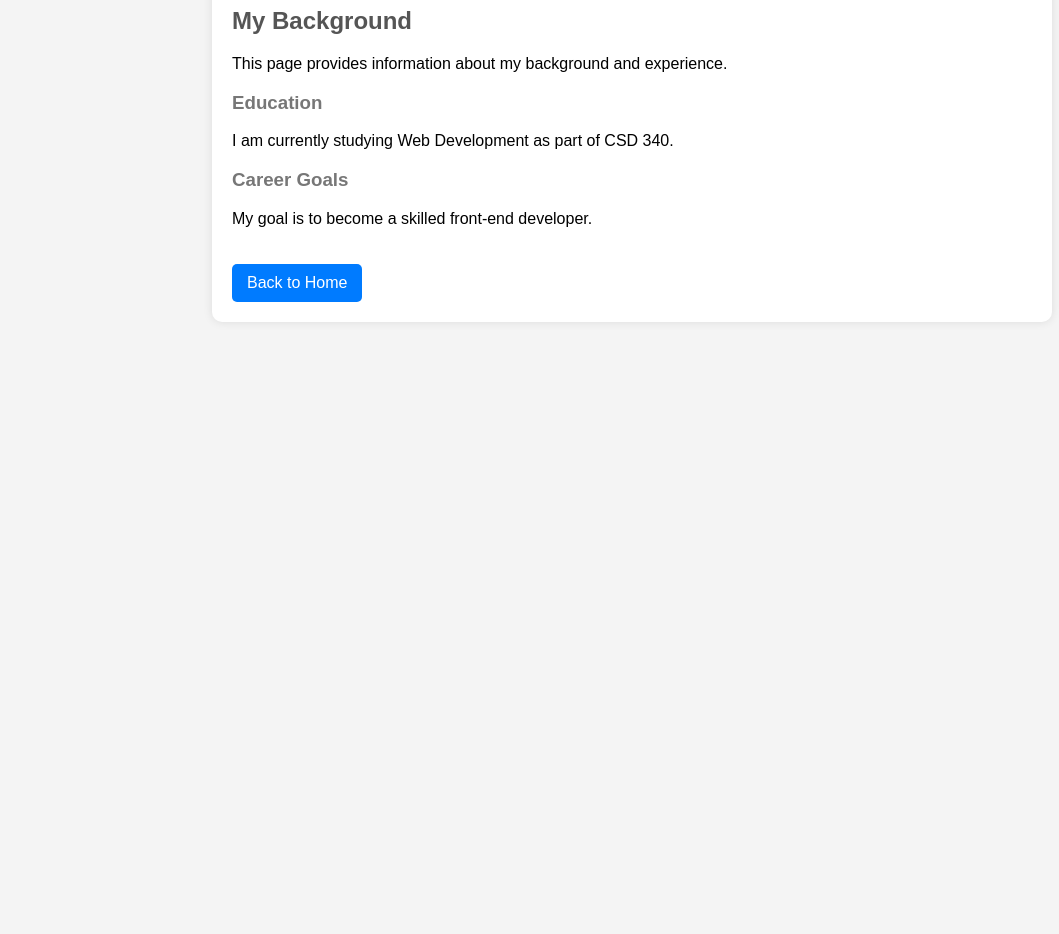
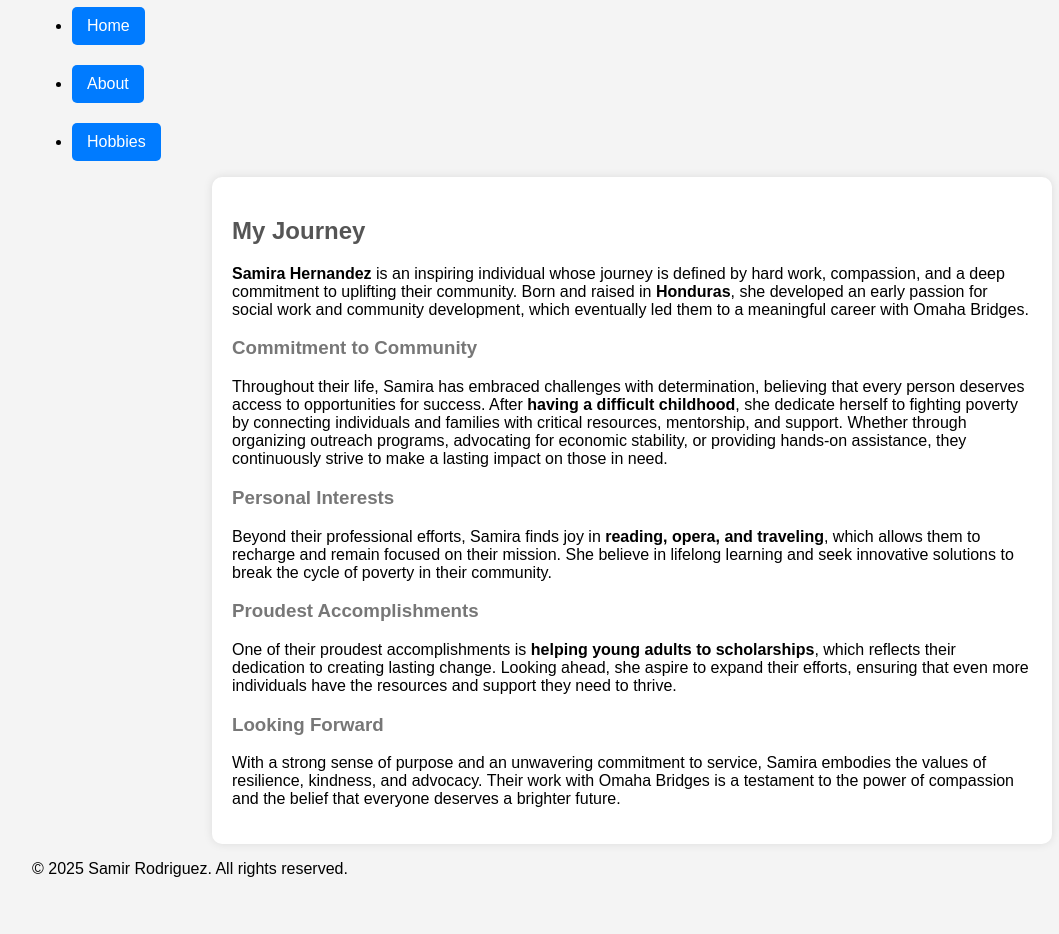
Before and after one commit to Deus-cold/bioSite, a plain HTML site: page about.html in a window 1280 px wide. Shown: the part 133-1067 px from the top of the page, without its empty margins (8-1067 px from the left). Before the commit the page ends 800 px from the top, so only its background shows below. Drawn offline with Linux system fonts and the light colour scheme.

Commit message:
Update about.html

```diff
--- a/about.html
+++ b/about.html
@@ -7,18 +7,45 @@
     <link rel="stylesheet" href="styles.css">
 </head>
 <body>
+
+    <!-- Header and Navigation -->
+    <header>
+        <h1>About Me</h1>
+        <nav>
+            <ul>
+                <li><a href="index.html">Home</a></li>
+                <li><a href="about.html">About</a></li>
+                <li><a href="hobbies.html">Hobbies</a></li>
+            </ul>
+        </nav>
+    </header>
+
+    <!-- Main Content Wrapped in a Container -->
     <div class="container">
-        <h1>About Me</h1>
-        <h2>My Background</h2>
-        <p>This page provides information about my background and experience.</p>
+        <main>
+            <h2>My Journey</h2>
 
-        <h3>Education</h3>
-        <p>I am currently studying Web Development as part of CSD 340.</p>
+            <p><strong>Samira Hernandez</strong> is an inspiring individual whose journey is defined by hard work, compassion, and a deep commitment to uplifting their community. Born and raised in <strong>Honduras</strong>, she developed an early passion for social work and community development, which eventually led them to a meaningful career with Omaha Bridges.</p>
 
-        <h3>Career Goals</h3>
-        <p>My goal is to become a skilled front-end developer.</p>
+            <h3>Commitment to Community</h3>
+            <p>Throughout their life, Samira has embraced challenges with determination, believing that every person deserves access to opportunities for success. After <strong>having a difficult childhood</strong>, she dedicate herself to fighting poverty by connecting individuals and families with critical resources, mentorship, and support. Whether through organizing outreach programs, advocating for economic stability, or providing hands-on assistance, they continuously strive to make a lasting impact on those in need.</p>
 
-        <a href="index.html">Back to Home</a>
+            <h3>Personal Interests</h3>
+            <p>Beyond their professional efforts, Samira finds joy in <strong>reading, opera, and traveling</strong>, which allows them to recharge and remain focused on their mission. She believe in lifelong learning and seek innovative solutions to break the cycle of poverty in their community.</p>
+
+            <h3>Proudest Accomplishments</h3>
+            <p>One of their proudest accomplishments is <strong>helping young adults to scholarships</strong>, which reflects their dedication to creating lasting change. Looking ahead, she aspire to expand their efforts, ensuring that even more individuals have the resources and support they need to thrive.</p>
+
+            <h3>Looking Forward</h3>
+            <p>With a strong sense of purpose and an unwavering commitment to service, Samira embodies the values of resilience, kindness, and advocacy. Their work with Omaha Bridges is a testament to the power of compassion and the belief that everyone deserves a brighter future.</p>
+
+        </main>
     </div>
+
+    <!-- Footer -->
+    <footer>
+        <p>&copy; 2025 Samir Rodriguez. All rights reserved.</p>
+    </footer>
+
 </body>
 </html>
```
